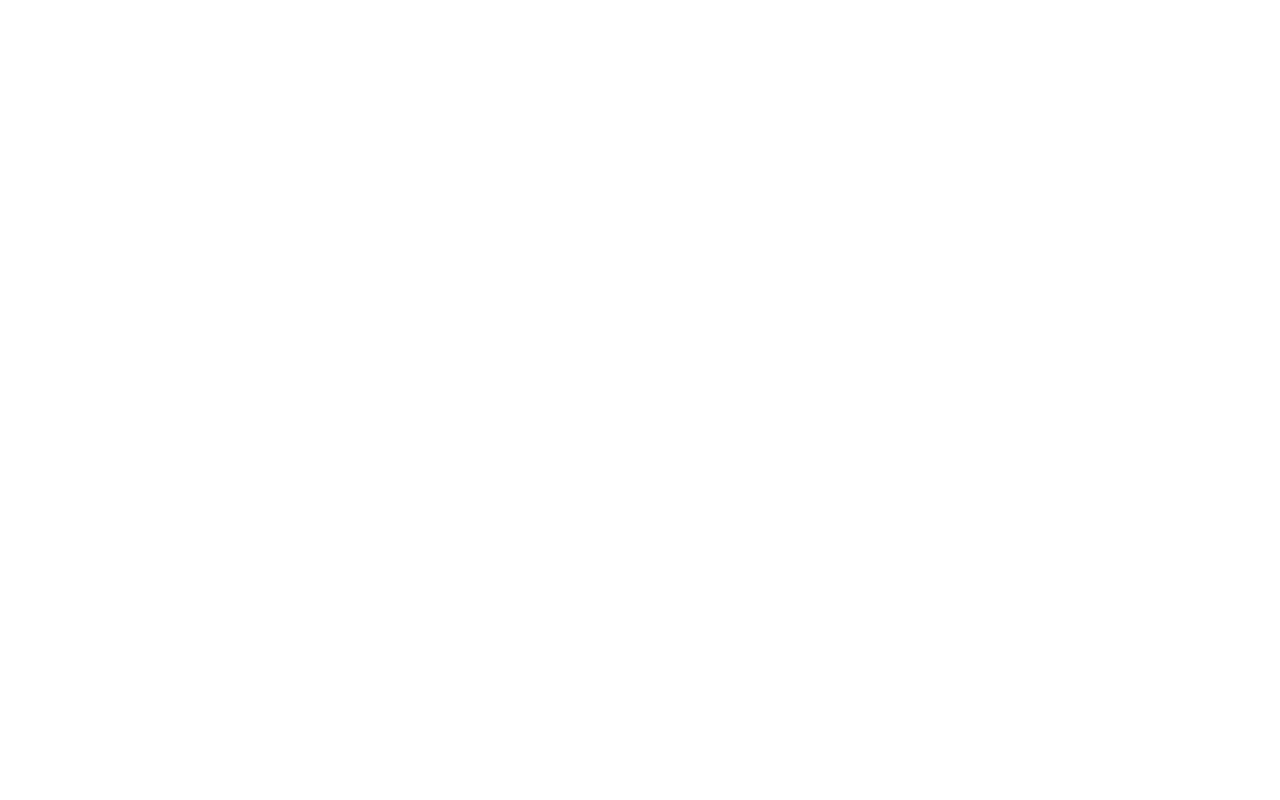
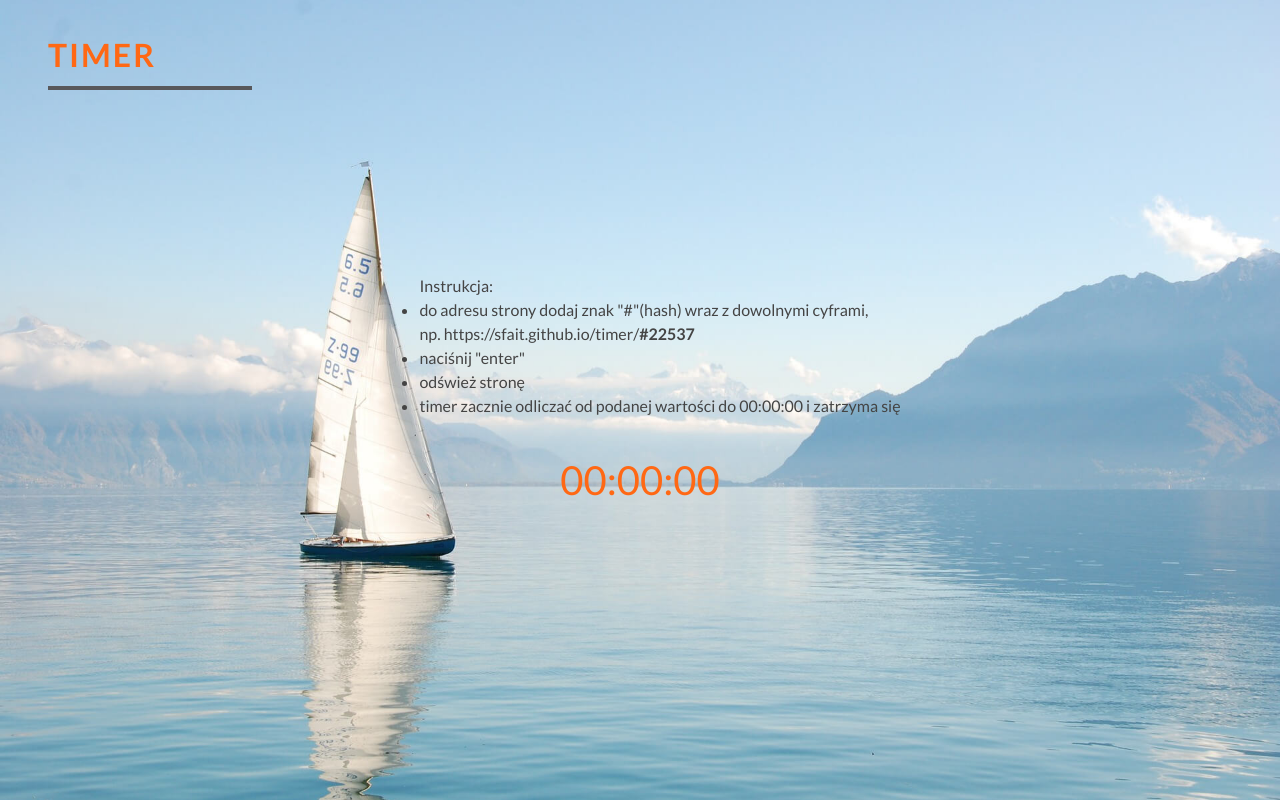
Before and after one commit to sfait/timer, a plain HTML site: page index.html in a window 1280 px wide. Drawn offline with Linux system fonts and the light colour scheme.

Commit message:
Add styles

```diff
--- a/css/style.css
+++ b/css/style.css
@@ -2,3 +2,76 @@
 * {
     box-sizing: border-box;
 }
+
+body {
+    width: 100vw;
+    height: 100vh;
+    background: url("../img/lake.jpg") no-repeat center/cover;
+    font-family: 'Lato', sans-serif;
+    display: flex;
+    align-items: center;
+    justify-content: center;
+    position: relative;
+}
+
+.header {
+    padding: 1rem 3rem;
+    color: #FF6814;
+    text-transform: uppercase;
+    letter-spacing: 2px;
+    position: absolute;
+    top: 0;
+    left: 0;
+}
+
+.header::before {
+    content: "";
+    width: 100%;
+    border-bottom: 4px solid #58585B;
+    position: absolute;
+    bottom: 0;
+    animation-name: stretch;
+    animation-duration: 4s;
+    animation-timing-function: ease-in;
+}
+
+.wrapper {
+    width: 70%;
+    max-width: 800px;
+    color: #444;
+    line-height: 1.5;
+    display: flex;
+    flex-direction: column;
+    align-items: center;
+    justify-content: center;
+}
+
+.info {
+    margin-bottom: 2rem;
+}
+
+.info span {
+    font-weight: bold;
+}
+
+.timer {
+    color: #FF6814;
+    font-size: 2.5rem;
+    margin-bottom: 2rem;
+}
+
+.error {
+    color: #df3f2a;
+    font-size: 1.5rem;
+    text-transform: uppercase;
+}
+
+/* animations */
+@keyframes stretch {
+    0% {
+        width: 30%;
+    }
+    100% {
+        width: 100%;
+    }
+}
--- a/index.html
+++ b/index.html
@@ -11,6 +11,25 @@
     <script src="js/app.js"></script>
 </head>
 <body>
-
+    <h1 class="header">Timer</h1>
+    <div class="wrapper">
+        <ul class="info"> Instrukcja:
+            <li>
+                do adresu strony dodaj znak "#"(hash) wraz z dowolnymi cyframi,
+                <br />np. https://sfait.github.io/timer/<span>#22537</span>
+            </li>
+            <li>
+                naciśnij "enter"
+            </li>
+            <li>
+                odśwież stronę
+            </li>
+            <li>
+                timer zacznie odliczać od podanej wartości do 00:00:00 i zatrzyma się
+            </li>
+        </ul>
+        <div class="timer">00:00:00</div>
+        <div class="error"></div>
+    </div>
 </body>
 </html>
```
